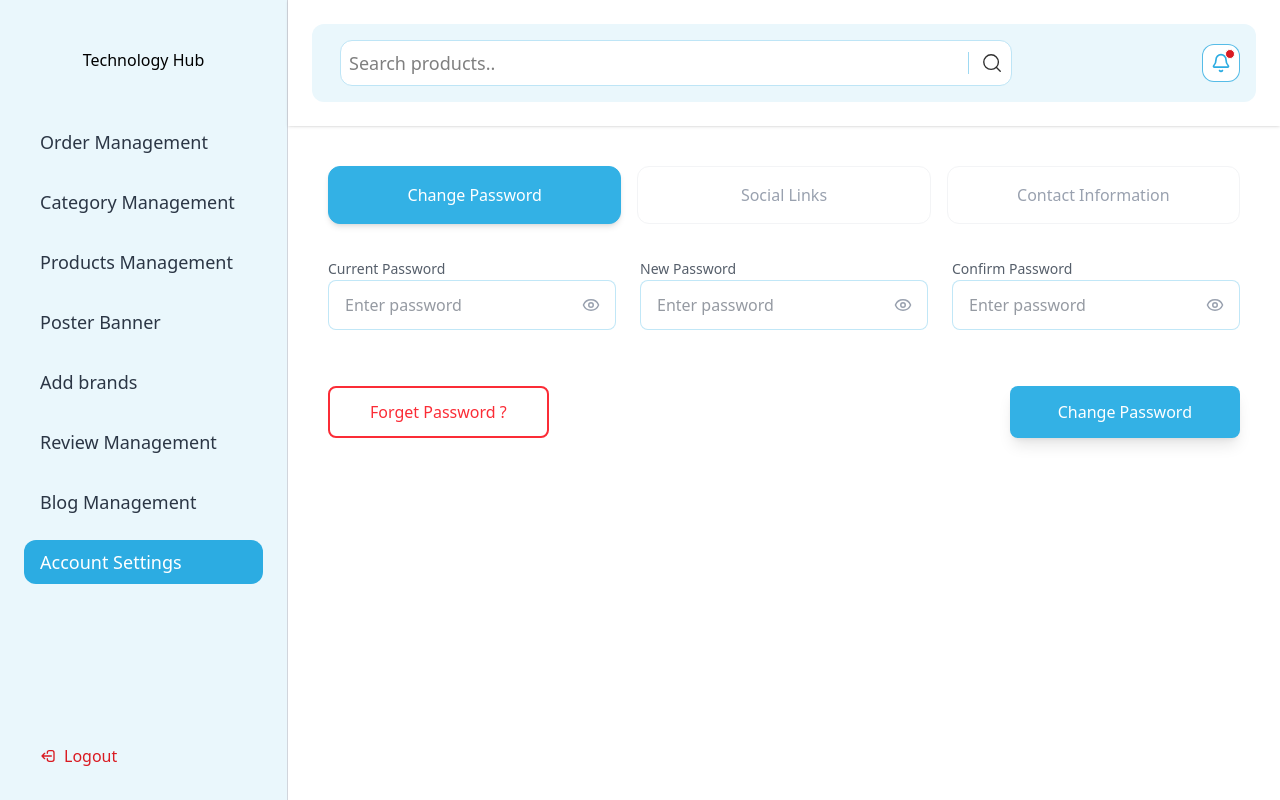
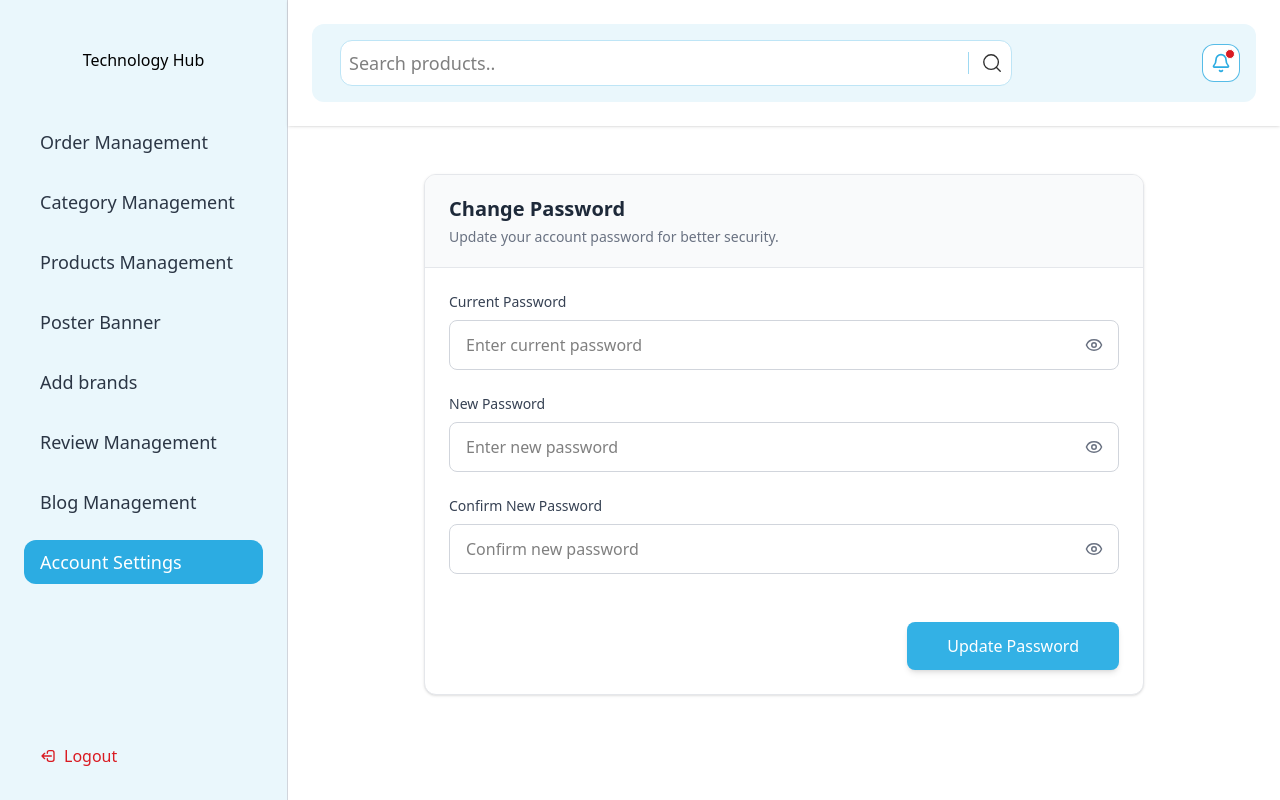
Before and after one commit to alaminislam34/techsoi-dashboard, a Next.js app: page /dashboard/account_settings in a window 1280 px wide. Built offline with nearby package versions, Linux system fonts and the light colour scheme.

Commit message:
integrate the password reset api

```diff
--- a/src/api/apiEndPoint.js
+++ b/src/api/apiEndPoint.js
@@ -2,7 +2,7 @@
 export const ADMIN_LOGIN_API = "/admin/login";
 export const ADMIN_LOGOUT_API = "/admin/logout";
 export const ADMIN_PROFILE_API = "/admin/profile";
-
+export const ADMIN_PASSWORD_RESET_API = "/admin/password-reset";
 // --- User Management ---
 export const GET_ALL_USERS_API = "/users";
 
--- a/src/app/(dashboard)/components/Sidebar/Sidebar.jsx
+++ b/src/app/(dashboard)/components/Sidebar/Sidebar.jsx
@@ -68,7 +68,6 @@
     } finally {
       Cookies.remove("admin_token");
       localStorage.removeItem("user");
-      toast.success("Logged out");
       router.push("/login");
     }
   };
--- a/src/app/(dashboard)/dashboard/account_settings/page.jsx
+++ b/src/app/(dashboard)/dashboard/account_settings/page.jsx
@@ -1,70 +1,201 @@
 "use client";
 
 import React, { useState } from "react";
-import { Pencil, Eye, EyeOff, Trash2, Eye as ViewIcon } from "lucide-react";
-import ForgotPasswordFlow from "./components/Modals";
-import SocialLinkModal from "./components/SocialLinkModal";
+import { Eye, EyeOff } from "lucide-react";
+import Swal from "sweetalert2";
+import apiService from "@/api/api";
+import { ADMIN_PASSWORD_RESET_API } from "@/api/apiEndPoint";
 
 const AccountSettings = () => {
-  const [activeTab, setActiveTab] = useState("password");
-  const [isForgotModalOpen, setIsForgotModalOpen] = useState(false);
-  const [isSocialModalOpen, setIsSocialModalOpen] = useState(false);
+  const [formData, setFormData] = useState({
+    old_password: "",
+    password: "",
+    confirm_password: "",
+  });
 
   const [showPasswords, setShowPasswords] = useState({
-    current: false,
+    old: false,
     new: false,
     confirm: false,
   });
+
+  const [isLoading, setIsLoading] = useState(false);
+  const [error, setError] = useState(null);
 
   const togglePassword = (field) => {
     setShowPasswords((prev) => ({ ...prev, [field]: !prev[field] }));
   };
 
+  const handleInputChange = (e) => {
+    const { name, value } = e.target;
+    setFormData((prev) => ({ ...prev, [name]: value }));
+    setError(null); // clear error on input
+  };
+
+  const handleSubmit = async (e) => {
+    e.preventDefault();
+
+    // Basic client-side validation
+    if (!formData.old_password) {
+      setError("Please enter your current password");
+      return;
+    }
+    if (!formData.password) {
+      setError("Please enter a new password");
+      return;
+    }
+    if (formData.password.length < 3) {
+      setError("New password must be at least 6 characters");
+      return;
+    }
+    if (formData.password !== formData.confirm_password) {
+      setError("Passwords do not match");
+      return;
+    }
+
+    setIsLoading(true);
+    setError(null);
+
+    try {
+      const payload = {
+        old_password: formData.old_password,
+        password: formData.password,
+      };
+
+      const response = await apiService.post(ADMIN_PASSWORD_RESET_API, payload);
+      console.log(response);
+      // Success
+      await Swal.fire({
+        title: "Success!",
+        text: "Your password has been updated successfully.",
+        icon: "success",
+        timer: 2000,
+        showConfirmButton: false,
+      });
+
+      // Reset form
+      setFormData({
+        old_password: "",
+        password: "",
+        confirm_password: "",
+      });
+    } catch (err) {
+      console.error("Password reset failed:", err);
+
+      const errorMessage =
+        err.response?.data?.message ||
+        err.response?.data?.error ||
+        "Failed to update password. Please check your current password and try again.";
+
+      setError(errorMessage);
+
+      await Swal.fire({
+        title: "Error",
+        text: errorMessage,
+        icon: "error",
+        confirmButtonColor: "#d33",
+      });
+    } finally {
+      setIsLoading(false);
+    }
+  };
+
   return (
-    <div className="w-full space-y-8 p-4">
-      {/* --- Tab Navigation --- */}
-      <div className="flex flex-wrap gap-4">
-        {["password", "social", "contact"].map((tab) => (
-          <button
-            key={tab}
-            onClick={() => setActiveTab(tab)}
-            className={`flex-1 min-w-37.5 py-4 rounded-xl text-center font-medium transition-all border ${
-              activeTab === tab
-                ? "bg-[#33B1E5] text-white border-[#33B1E5] shadow-md"
-                : "bg-white text-gray-400 border-gray-100 hover:bg-gray-50"
-            }`}
-          >
-            {tab === "password"
-              ? "Change Password"
-              : tab === "social"
-              ? "Social Links"
-              : "Contact Information"}
-          </button>
-        ))}
+    <div className="w-full max-w-3xl mx-auto space-y-8 p-4 md:p-6">
+      <div className="bg-white border border-gray-200 rounded-xl shadow-sm overflow-hidden">
+        {/* Header */}
+        <div className="px-6 py-5 border-b border-gray-200 bg-gray-50">
+          <h1 className="text-xl font-semibold text-gray-800">
+            Change Password
+          </h1>
+          <p className="mt-1 text-sm text-gray-500">
+            Update your account password for better security.
+          </p>
         </div>
 
-      {/* --- Password Tab --- */}
-      {activeTab === "password" && (
-        <div className="space-y-10 animate-in fade-in duration-300">
-          <div className="grid grid-cols-1 md:grid-cols-3 gap-6">
-            {["Current", "New", "Confirm"].map((label) => (
-              <div key={label} className="space-y-3">
-                <label className="text-sm font-medium text-dark/80">
-                  {label} Password
+        {/* Form */}
+        <form onSubmit={handleSubmit} className="p-6 space-y-8">
+          {error && (
+            <div className="bg-red-50 border border-red-200 text-red-700 px-4 py-3 rounded-lg">
+              {error}
+            </div>
+          )}
+
+          <div className="space-y-6">
+            {/* Current Password */}
+            <div className="space-y-2">
+              <label className="block text-sm font-medium text-gray-700">
+                Current Password
               </label>
-                <div className="relative group">
+              <div className="relative">
                 <input
-                    type={
-                      showPasswords[label.toLowerCase()] ? "text" : "password"
-                    }
-                    placeholder="Enter password"
-                    className="w-full px-4 py-3 bg-white border border-[#33B1E5]/30 rounded-lg focus:outline-none focus:border-[#33B1E5] text-dark"
+                  type={showPasswords.old ? "text" : "password"}
+                  name="old_password"
+                  value={formData.old_password}
+                  onChange={handleInputChange}
+                  placeholder="Enter current password"
+                  className="w-full px-4 py-3 border border-gray-300 rounded-lg focus:outline-none focus:ring-2 focus:ring-[#33B1E5]/30 focus:border-[#33B1E5]"
+                  disabled={isLoading}
                 />
                 <button
-                    onClick={() => togglePassword(label.toLowerCase())}
-                    className="absolute right-4 top-1/2 -translate-y-1/2 text-gray-400"
+                  type="button"
+                  onClick={() => togglePassword("old")}
+                  className="absolute right-4 top-1/2 -translate-y-1/2 text-gray-500 hover:text-gray-700"
+                  disabled={isLoading}
                 >
-                    {showPasswords[label.toLowerCase()] ? (
+                  {showPasswords.old ? <EyeOff size={18} /> : <Eye size={18} />}
+                </button>
+              </div>
+            </div>
+
+            {/* New Password */}
+            <div className="space-y-2">
+              <label className="block text-sm font-medium text-gray-700">
+                New Password
+              </label>
+              <div className="relative">
+                <input
+                  type={showPasswords.new ? "text" : "password"}
+                  name="password"
+                  value={formData.password}
+                  onChange={handleInputChange}
+                  placeholder="Enter new password"
+                  className="w-full px-4 py-3 border border-gray-300 rounded-lg focus:outline-none focus:ring-2 focus:ring-[#33B1E5]/30 focus:border-[#33B1E5]"
+                  disabled={isLoading}
+                />
+                <button
+                  type="button"
+                  onClick={() => togglePassword("new")}
+                  className="absolute right-4 top-1/2 -translate-y-1/2 text-gray-500 hover:text-gray-700"
+                  disabled={isLoading}
+                >
+                  {showPasswords.new ? <EyeOff size={18} /> : <Eye size={18} />}
+                </button>
+              </div>
+            </div>
+
+            {/* Confirm Password */}
+            <div className="space-y-2">
+              <label className="block text-sm font-medium text-gray-700">
+                Confirm New Password
+              </label>
+              <div className="relative">
+                <input
+                  type={showPasswords.confirm ? "text" : "password"}
+                  name="confirm_password"
+                  value={formData.confirm_password}
+                  onChange={handleInputChange}
+                  placeholder="Confirm new password"
+                  className="w-full px-4 py-3 border border-gray-300 rounded-lg focus:outline-none focus:ring-2 focus:ring-[#33B1E5]/30 focus:border-[#33B1E5]"
+                  disabled={isLoading}
+                />
+                <button
+                  type="button"
+                  onClick={() => togglePassword("confirm")}
+                  className="absolute right-4 top-1/2 -translate-y-1/2 text-gray-500 hover:text-gray-700"
+                  disabled={isLoading}
+                >
+                  {showPasswords.confirm ? (
                     <EyeOff size={18} />
                   ) : (
                     <Eye size={18} />
@@ -72,136 +203,31 @@
                 </button>
               </div>
             </div>
-            ))}
           </div>
-          <div className="flex flex-col md:flex-row md:items-center justify-between gap-6 pt-4">
+
+          {/* Submit Button */}
+          <div className="flex justify-end pt-4">
             <button
-              onClick={() => setIsForgotModalOpen(true)}
-              className="px-10 py-3 rounded-lg border-2 border-red-500 text-red-500 font-medium hover:bg-red-500 hover:text-white transition-all"
+              type="submit"
+              disabled={isLoading}
+              className={`px-10 py-3 rounded-lg font-medium text-white transition-all flex items-center gap-2 ${
+                isLoading
+                  ? "bg-[#33B1E5]/70 cursor-not-allowed"
+                  : "bg-[#33B1E5] hover:opacity-90 shadow-md"
+              }`}
             >
-              Forget Password ?
-            </button>
-            <button className="px-12 py-3.5 bg-[#33B1E5] text-white rounded-lg font-medium shadow-lg hover:opacity-90 transition-all">
-              Change Password
+              {isLoading ? (
+                <>
+                  <span className="animate-spin h-5 w-5 border-2 border-white border-t-transparent rounded-full"></span>
+                  Updating...
+                </>
+              ) : (
+                "Update Password"
+              )}
             </button>
           </div>
+        </form>
       </div>
-      )}
-
-      {/* --- Social Links Tab --- */}
-      {activeTab === "social" && (
-        <div className="space-y-8 animate-in fade-in duration-300">
-          <div className="flex justify-end">
-            <button
-              onClick={() => setIsSocialModalOpen(true)}
-              className="px-6 py-2 rounded-xl border border-[#33B1E5] text-[#33B1E5] font-medium hover:bg-[#33B1E5] hover:text-white transition-all"
-            >
-              Add New Social Link
-            </button>
-          </div>
-          <div className="grid grid-cols-1 md:grid-cols-4 gap-x-8 gap-y-6">
-            {[
-              { name: "Facebook", visible: true },
-              { name: "Instagram", visible: true },
-              { name: "Tiktok", visible: false },
-              { name: "Youtube", visible: false },
-            ].map((social, idx) => (
-              <div key={idx} className="space-y-2">
-                <div className="flex items-center justify-between">
-                  <span className="text-sm font-medium text-gray-700">
-                    {social.name}
-                  </span>
-                  <div className="flex items-center gap-2">
-                    <button className="text-[#33B1E5]">
-                      {social.visible ? (
-                        <ViewIcon size={16} />
-                      ) : (
-                        <EyeOff size={16} />
-                      )}
-                    </button>
-                    <button className="text-gray-500">
-                      <Pencil size={16} />
-                    </button>
-                    <button className="text-red-500">
-                      <Trash2 size={16} />
-                    </button>
-                  </div>
-                </div>
-                <input
-                  type="text"
-                  placeholder="Enter URL"
-                  className="w-full px-4 py-2 border border-[#33B1E5]/30 rounded-lg focus:outline-none focus:border-[#33B1E5]"
-                />
-              </div>
-            ))}
-          </div>
-          <div className="flex justify-end pt-4">
-            <button className="px-12 py-3 bg-[#33B1E5] text-white rounded-lg font-medium shadow-md">
-              Save Changes
-            </button>
-          </div>
-        </div>
-      )}
-
-      {/* --- Contact Information Tab --- */}
-      {activeTab === "contact" && (
-        <div className="space-y-8 animate-in fade-in duration-300">
-          <div className="space-y-3">
-            <label className="text-sm font-medium text-gray-700">
-              Short Brief
-            </label>
-            <input
-              type="text"
-              placeholder="Enter URL"
-              className="w-full px-4 py-3 border border-[#33B1E5]/30 rounded-lg focus:outline-none focus:border-[#33B1E5]"
-            />
-          </div>
-          <div className="grid grid-cols-1 md:grid-cols-3 gap-6">
-            <div className="space-y-3">
-              <label className="text-sm font-medium text-gray-700">
-                Whatsapp/Phone Number
-              </label>
-              <input
-                type="text"
-                placeholder="Enter Number"
-                className="w-full px-4 py-3 border border-[#33B1E5]/30 rounded-lg focus:outline-none focus:border-[#33B1E5]"
-              />
-            </div>
-            <div className="space-y-3">
-              <label className="text-sm font-medium text-gray-700">Email</label>
-              <input
-                type="email"
-                placeholder="Enter Email"
-                className="w-full px-4 py-3 border border-[#33B1E5]/30 rounded-lg focus:outline-none focus:border-[#33B1E5]"
-              />
-            </div>
-            <div className="space-y-3">
-              <label className="text-sm font-medium text-gray-700">
-                Shop Location
-              </label>
-              <input
-                type="text"
-                placeholder="Enter Location"
-                className="w-full px-4 py-3 border border-[#33B1E5]/30 rounded-lg focus:outline-none focus:border-[#33B1E5]"
-              />
-            </div>
-          </div>
-          <div className="flex justify-end pt-4">
-            <button className="px-12 py-3 bg-[#33B1E5] text-white rounded-lg font-medium shadow-md">
-              Save Changes
-            </button>
-          </div>
-        </div>
-      )}
-
-      <ForgotPasswordFlow
-        isOpen={isForgotModalOpen}
-        onClose={() => setIsForgotModalOpen(false)}
-      />
-      <SocialLinkModal
-        isOpen={isSocialModalOpen}
-        onClose={() => setIsSocialModalOpen(false)}
-      />
     </div>
   );
 };
```
Lines whose indentation alone changed are shown as unchanged.
